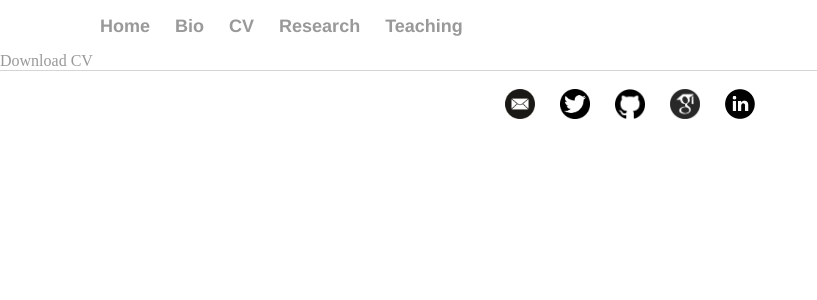
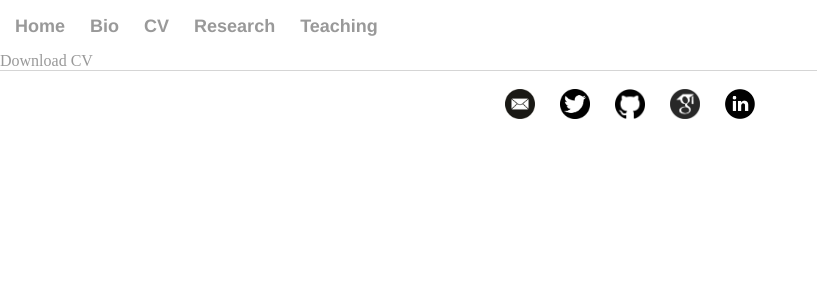
Before and after one commit to soeren-henn/soeren-henn.github.io, a Jekyll site: the page built from cv/index.html, in a window 1280 px wide. Shown: the top 300 px of the page, without its empty margins (0-817 px from the left). Built offline with Jekyll 4.4.1, drawn with Linux system fonts in a browser that asks for light colours.

Commit message:
Update main.css

```diff
--- a/css/main.css
+++ b/css/main.css
@@ -125,9 +125,6 @@ ul.posts li {
     .about{
         margin: 0px 100px 40px 100px;
     }
-    nav ul, footer ul {
-        padding: 0px 100px 0px 100px
-    }
     .research-header {
         height: 400px;
   }
```
